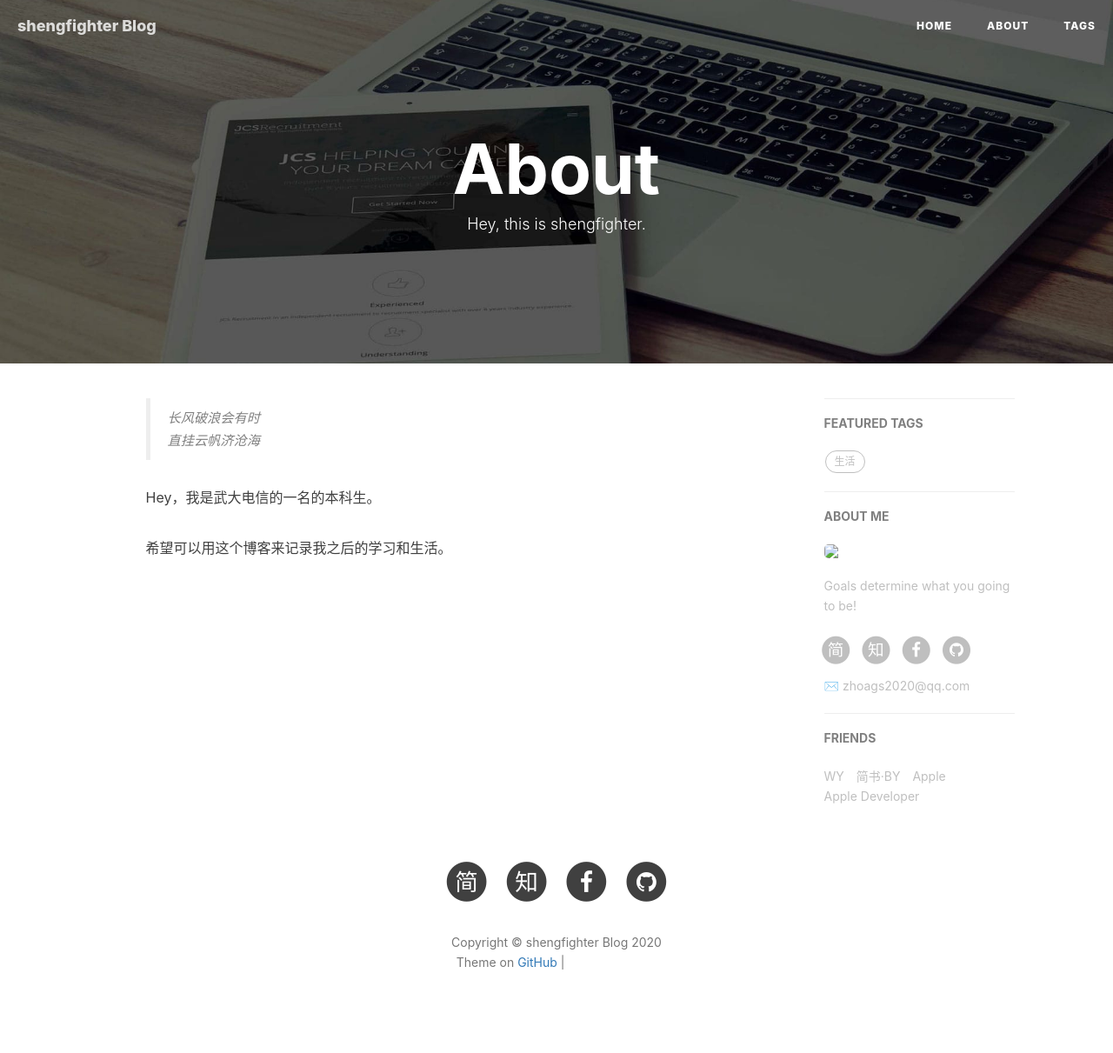
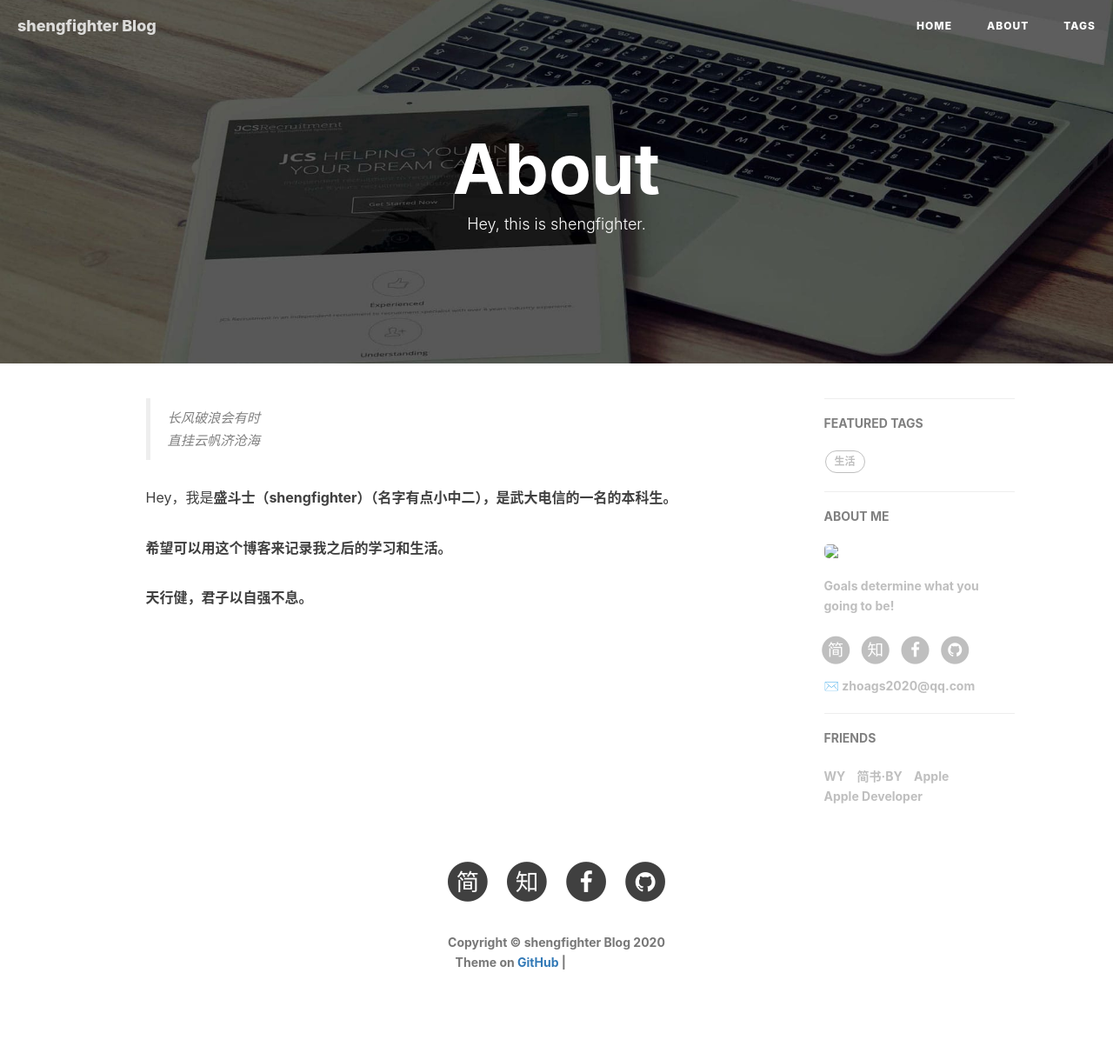
Before and after one commit to f1yfisher/f1yfisher.github.io, a Jekyll site: the page built from about.html, in a window 1280 px wide. Shown: the whole page at 87% size. Built offline with Jekyll 4.4.1, drawn with Linux system fonts in a browser that asks for light colours; nearby versions of some CDN libraries; comment, search, counter and statistics services are not loaded; grey boxes are pictures that could not be loaded.

Commit message:
Update about.html

```diff
--- a/about.html
+++ b/about.html
@@ -18,10 +18,11 @@ header-img: "img/post-bg-rwd.jpg"
     <blockquote><p>长风破浪会有时<br>
     直挂云帆济沧海</p></blockquote>
 
-    <p>Hey，我是武大电信的一名的本科生。</p>
+    <p>Hey，我是<strong>盛斗士（shengfighter）<strong>（名字有点小中二），是武大电信的一名的本科生。</p>
 
     <p>希望可以用这个博客来记录我之后的学习和生活。</p>
 
+    <p>天行健，君子以自强不息。</p>
 </div>
 
 <!-- English Version -->
```
